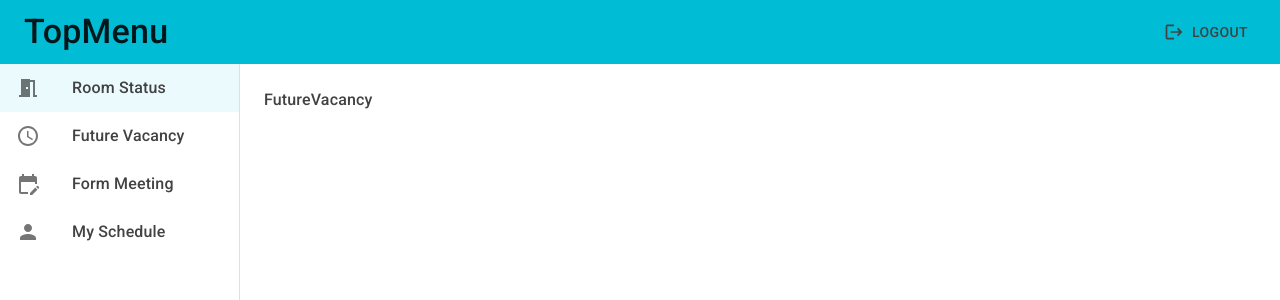
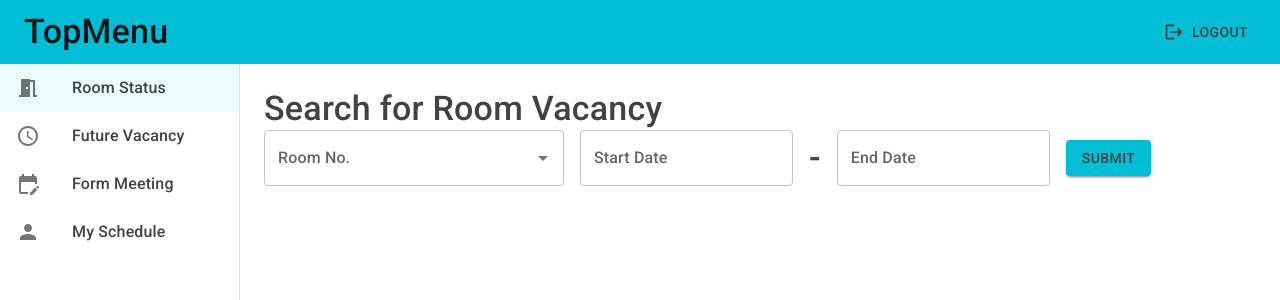
Before and after one commit to Joy-Honchan/conference-system, a React (Create React App) app: page /future_vacancy in a window 1280 px wide. Shown: the top 300 px of the page. Built offline with nearby package versions, Linux system fonts and the light colour scheme.

Commit message:
feat: add DatePicker to future vacancy

```diff
--- a/src/pages/FutureVacancy.tsx
+++ b/src/pages/FutureVacancy.tsx
@@ -1,5 +1,56 @@
-import React from 'react'
+import { useState } from 'react'
+import {
+  styled,
+  Box,
+  Typography,
+  Stack,
+  Autocomplete,
+  TextField
+} from '@mui/material'
+import { DatePicker } from '@mui/x-date-pickers'
+import { useFormik } from 'formik'
+import { LocalizationProvider } from '@mui/x-date-pickers'
+import { AdapterDayjs } from '@mui/x-date-pickers/AdapterDayjs'
+import { Button } from '@mui/material'
 
 export default function FutureVacancy() {
-  return <div>FutureVacancy</div>
+  const formik = useFormik({
+    initialValues: {
+      startDate: new Date(),
+      endDate: new Date()
+    },
+    onSubmit: (values) => {
+      console.log(values)
+    }
+  })
+  return (
+    <StyleWrapper>
+      <Box>
+        <Typography variant="h4">Search for Room Vacancy</Typography>
+        <form onSubmit={formik.handleSubmit}>
+          <LocalizationProvider dateAdapter={AdapterDayjs}>
+            <Stack spacing={2} direction="row" alignItems={'center'}>
+              <Autocomplete
+                disablePortal
+                id="combo-box-demo"
+                options={['One', 'Two', 'Three']}
+                sx={{ width: 300 }}
+                renderInput={(params) => (
+                  <TextField {...params} label="Room No." />
+                )}
+              />
+              <DatePicker label="Start Date" views={['year', 'month', 'day']} />
+              <Typography variant="h4">-</Typography>
+              <DatePicker label="End Date" />
+              <Button variant="contained" type="submit">
+                Submit
+              </Button>
+            </Stack>
+          </LocalizationProvider>
+        </form>
+      </Box>
+    </StyleWrapper>
+  )
 }
+
+const StyleWrapper = styled(Box)(({ theme }) => ({}))
```
